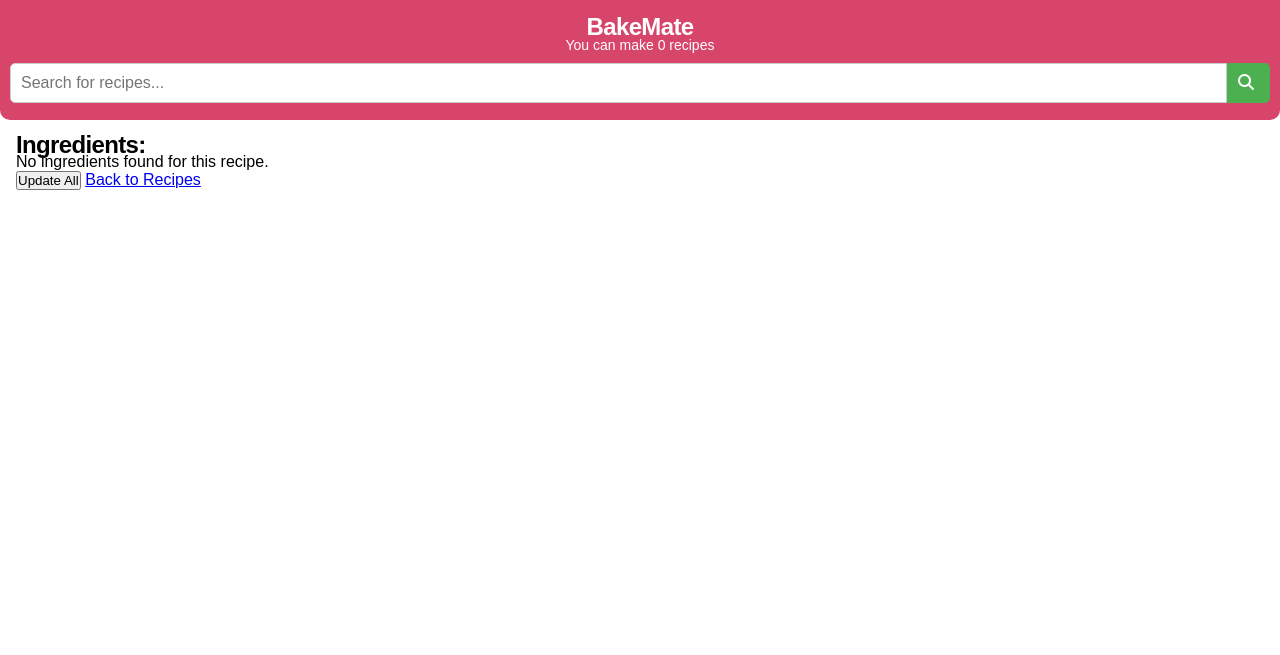
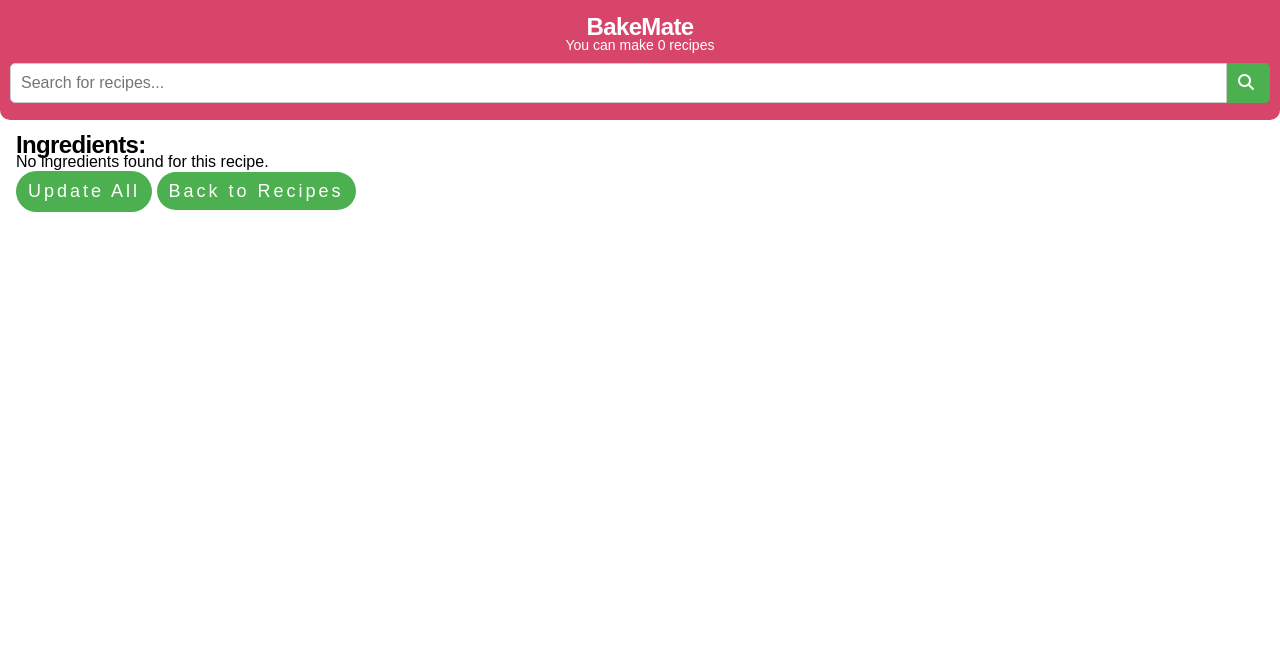
Before and after one commit to CedricNtwari/bake-mate, a Flask app: page /ingredient/1 in a window 1280 px wide. Shown: the top 655 px of the page. Run offline with Flask 3, Linux system fonts and the light colour scheme; data that the repository does not hold is empty; some libraries are stand-ins or nearby versions.

Commit message:
Add style to buttons

```diff
--- a/static/css/style.css
+++ b/static/css/style.css
@@ -49,6 +49,10 @@ h1 {
     font-weight: 600;
     font-size: 24px;
     letter-spacing: -0.64px;
+}
+
+a {
+    text-decoration: none;
 }
 
 .header-text {
@@ -134,10 +138,15 @@ h1 {
 .load-more-btn {
     background-color: #4CAF50;
     color: white;
-    padding: 10px 20px;
+    border-radius: 2.5rem;
+    line-height: 1.25;
+    padding: 9px 12px;
+    white-space: nowrap;
     border: none;
-    border-radius: 5px;
+    letter-spacing: 3px;
+    font-size: 18px;
     cursor: pointer;
+    width: auto;
 }
 
 footer {
--- a/templates/error_404.html
+++ b/templates/error_404.html
@@ -36,14 +36,14 @@
             <div class="search-bar">
                 <input type="text" name="query" id="searchInput" placeholder="Search for recipes...">
                 <button type="submit" id="searchButton"><i class="fas fa-search"></i></button>
-                </d iv>
+                </div>
         </form>
     </header>
-    <main></main>
+    <main>
     <h2>404 Not Found</h2>
     <p>The requested page could not be found.</p>
     <p>It seems like you've stumbled upon a recipe that doesn't exist.</p>
-    <p><a href="/">Return to Recipes</a></p>
+    <p><a href="/" class="load-more-btn">Return to Recipes</a></p>
     </main>
     <!-- Link JavaScript file -->
     <script src="{{ url_for('static', filename='js/script.js') }}"></script>
--- a/templates/index.html
+++ b/templates/index.html
@@ -58,7 +58,7 @@
                     </p>
                     <p>Ingredients:</p>
                     <!-- Add a button to redirect to the ingredient.html page -->
-                    <a href="/ingredient/{{ recipe['pk'] }}" class="ingredient-btn">View Ingredients</a>
+                    <a href="/ingredient/{{ recipe['pk'] }}" class="ingredient-btn load-more-btn">View Ingredients</a>
                 </div>
             </li>
             {% endfor %}
--- a/templates/ingredient.html
+++ b/templates/ingredient.html
@@ -52,8 +52,8 @@
             <p>No ingredients found for this recipe.</p>
             {% endif %}
         </ul>
-        <button class="update-all-btn">Update All</button>
-        <a href="/" class="back-btn">Back to Recipes</a>
+        <button class="update-all-btn load-more-btn" class="load-more-btn">Update All</button>
+        <a href="/" class="back-btn load-more-btn">Back to Recipes</a>
         <button class="scroll-up-btn" onclick="scrollToTop()">↑</button>
     </main>
     <footer>
--- a/templates/invalid_input.html
+++ b/templates/invalid_input.html
@@ -41,7 +41,7 @@
     <main>
     <h1>Invalid Input</h1>
     <p>Sorry, the search query "{{ query }}" is invalid. Please use only letters and spaces.</p>
-    <a href="/">Back to Home</a>
+    <a href="/" class="load-more-btn">Back to Home</a>
     </main>
     <!-- Link JavaScript file -->
     <script src="{{ url_for('static', filename='js/script.js') }}"></script>
--- a/templates/search_results.html
+++ b/templates/search_results.html
@@ -40,7 +40,7 @@
     </header>
     <h2>Search Results for "{{ query }}"</h2>
     {% if recipes %}
-    <ul>
+    <ul class="recipe-container">
         {% for recipe in recipes %}
         <li class="recipe-card">
             <div class="recipe-details">
@@ -52,7 +52,7 @@
                 <p>Source URL: <a href="{{ recipe['source_url'] }}" target="_blank">{{ recipe['source_url'] }}</a>
                 </p>
                 <p>Ingredients:</p>
-                <a href="/ingredient/{{ recipe['pk'] }}" class="ingredient-btn">View Ingredients</a>
+                <a href="/ingredient/{{ recipe['pk'] }}" class="ingredient-btn load-more-btn">View Ingredients</a>
             </div>
         </li>
         {% endfor %}
@@ -61,7 +61,7 @@
     <p>No results found for "{{ query }}"</p>
     {% endif %}
 
-    <a href="/">Back to Home</a>
+    <a href="/" class="load-more-btn">Back to Home</a>
     <footer>
         <p>Follow us on</p>
         <ul id="social-network">
```
